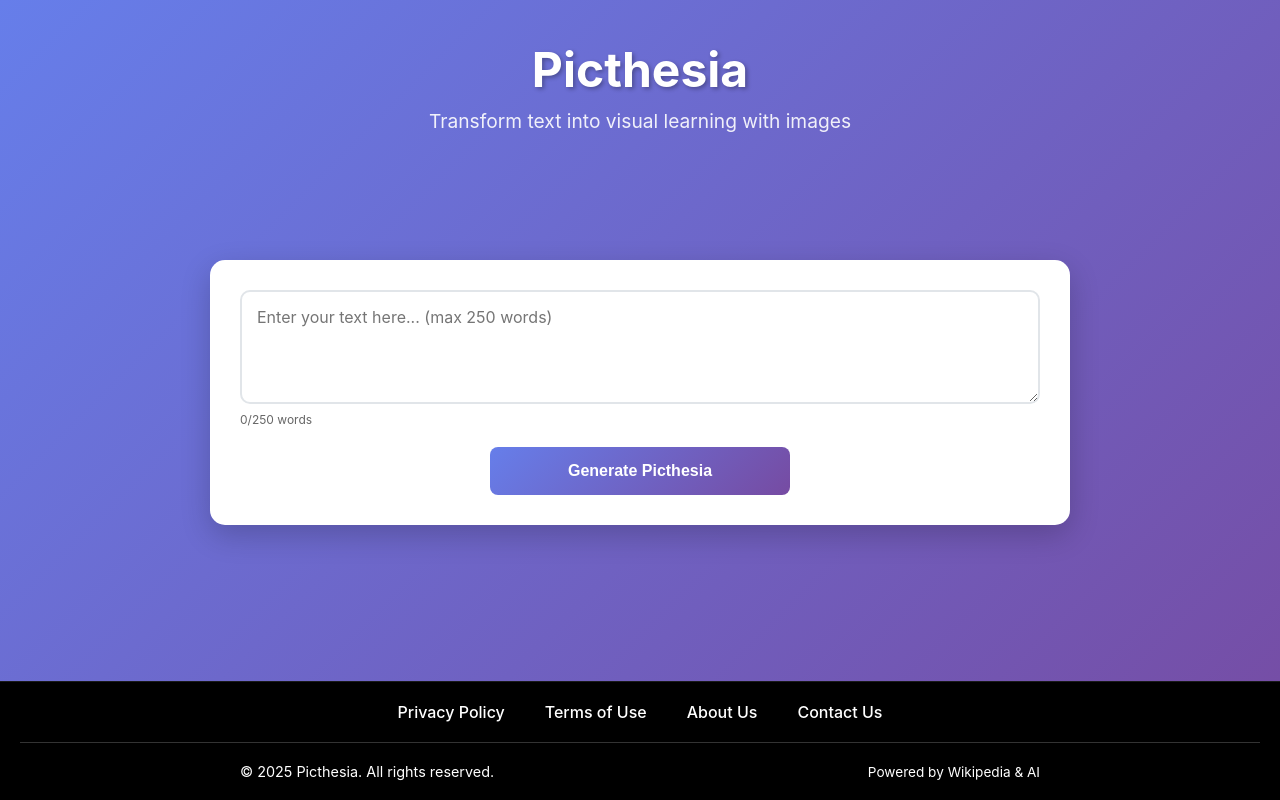
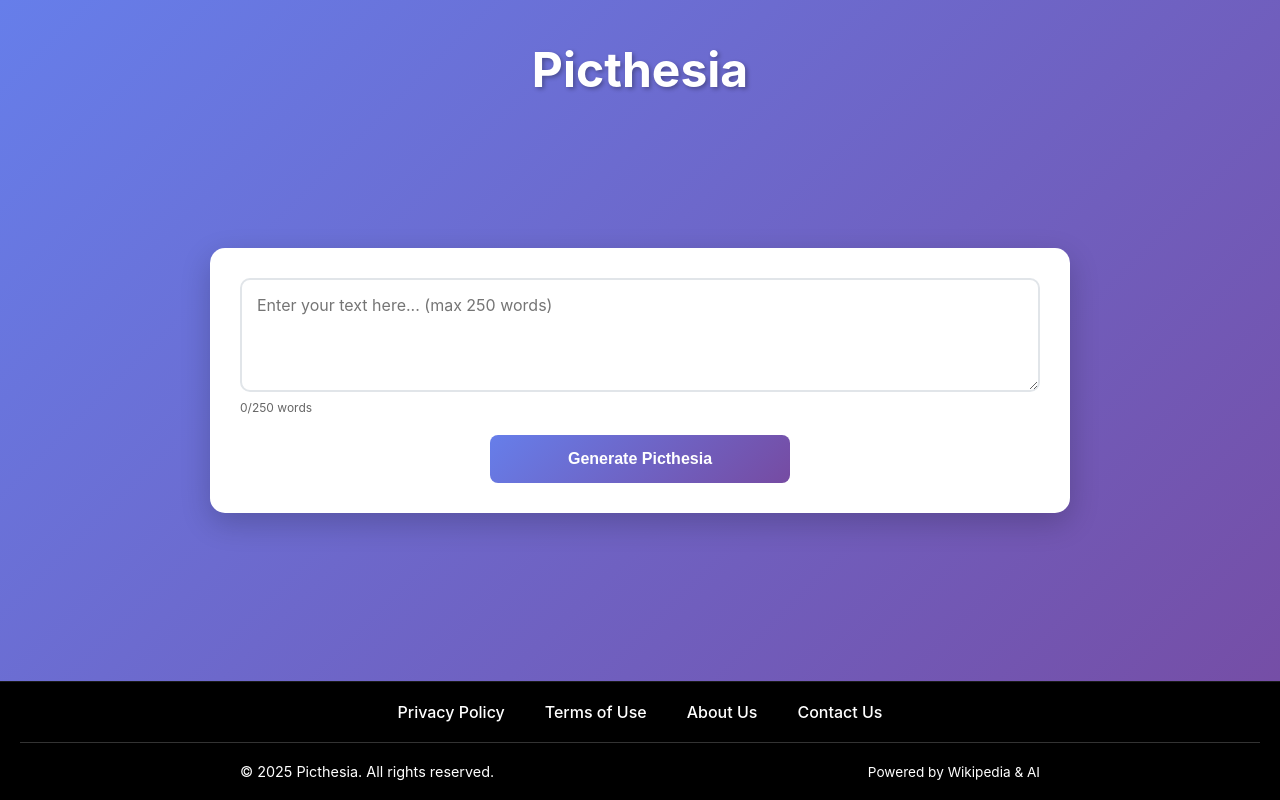
Before and after one commit to shin-noda/picthesia, a React (Vite) app: page / in a window 1280 px wide. Built offline with nearby package versions, Linux system fonts and the light colour scheme.

Commit message:
Made the header clickable.

```diff
--- a/src/components/app/App.css
+++ b/src/components/app/App.css
@@ -26,30 +26,6 @@ html, body {
   position: relative;
 }
 
-/* Header */
-.app-header {
-  text-align: center;
-  margin-bottom: 40px;
-  color: white;
-  width: 100%;
-  max-width: 800px;
-  padding: 40px 20px 0 20px;
-}
-
-.app-header h1 {
-  font-size: clamp(2rem, 8vw, 3rem);
-  margin-bottom: 10px;
-  font-weight: 700;
-  text-shadow: 2px 2px 4px rgba(0,0,0,0.3);
-}
-
-.app-header p {
-  font-size: clamp(1rem, 4vw, 1.2rem);
-  margin: 0;
-  opacity: 0.9;
-  padding: 0 20px;
-}
-
 /* Main Content */
 .app-main {
   width: 100%;
@@ -61,15 +37,6 @@ html, body {
   margin-bottom: 0;
 }
 
-/* Responsive Design */
-@media (max-width: 768px) {
-  .app-header { margin-bottom: 30px; }
-}
-
-@media (max-width: 480px) {
-  .app-header { margin-bottom: 20px; }
-}
-
 /* Wider screens */
 @media (min-width: 1200px) { .app-main { max-width: 900px; } }
 @media (min-width: 1600px) { .app-main { max-width: 1000px; } }
--- a/src/components/app/App.tsx
+++ b/src/components/app/App.tsx
@@ -1,63 +1,28 @@
-import React, { useState, useEffect } from 'react';
-import { BrowserRouter as Router, Routes, Route, useLocation } from 'react-router-dom';
-import TextForm from '../textForm/TextForm';
-import ProcessedText from '../processedText/ProcessedText';
-import Footer from '../footer/Footer';
+import React from 'react';
+import { BrowserRouter as Router, Routes, Route } from 'react-router-dom';
+import Home from '../../pages/Home';
 import Privacy from '../../pages/Privacy';
 import Terms from '../../pages/Terms';
 import About from '../../pages/About';
 import Contact from '../../pages/Contact';
+import Footer from '../footer/Footer';
 import './App.css';
 
-// Keep Home simple — no need for useLocation inside it anymore
-const Home: React.FC<{ submittedText: string; onSubmit: (text: string) => void }> = ({ submittedText, onSubmit }) => {
+const App: React.FC = () => {
   return (
-    <>
-      <header className="app-header">
-        <h1>Picthesia</h1>
-        <p>Transform text into visual learning with images</p>
-      </header>
-      <main className="app-main">
-        <TextForm onSubmit={onSubmit} />
-        <ProcessedText text={submittedText} />
-      </main>
-    </>
-  );
-};
-
-const AppContent: React.FC = () => {
-  const location = useLocation();
-  const [submittedText, setSubmittedText] = useState<string>('');
-
-  const handleTextSubmit = (text: string) => {
-    setSubmittedText(text);
-  };
-
-  // Clear submittedText whenever the route changes away from home
-  useEffect(() => {
-    if (location.pathname !== '/') {
-      setSubmittedText('');
-    }
-  }, [location.pathname]);
-
-  return (
+    <Router>
+      <div className="app">
         <Routes>
-      <Route path="/" element={<Home submittedText={submittedText} onSubmit={handleTextSubmit} />} />
+          <Route path="/" element={<Home />} />
           <Route path="/privacy" element={<Privacy />} />
           <Route path="/terms" element={<Terms />} />
           <Route path="/about" element={<About />} />
           <Route path="/contact" element={<Contact />} />
         </Routes>
-  );
-};
-
-const App: React.FC = () => (
-  <Router>
-    <div className="app">
-      <AppContent />
         <Footer />
       </div>
     </Router>
   );
+};
 
 export default App;
--- /dev/null
+++ b/src/components/header/Header.css
@@ -0,0 +1,38 @@
+.app-header {
+  text-align: center;
+  margin-bottom: 40px;
+  color: white;
+  width: 100%;
+  max-width: 800px;
+  padding: 40px 20px 0 20px;
+}
+
+.app-header h1 {
+  font-size: clamp(2rem, 8vw, 3rem);
+  margin-bottom: 10px;
+  font-weight: 700;
+  text-shadow: 2px 2px 4px rgba(0,0,0,0.3);
+}
+
+.app-header p {
+  font-size: clamp(1rem, 4vw, 1.2rem);
+  margin: 0;
+  opacity: 0.9;
+  padding: 0 20px;
+}
+
+.header-link {
+  text-decoration: none;   /* removes underline */
+  color: inherit;          /* keeps the white text */
+  display: inline-block;   /* ensures click area matches text */
+  cursor: pointer;
+}
+
+/* Responsive */
+@media (max-width: 768px) {
+  .app-header { margin-bottom: 30px; }
+}
+
+@media (max-width: 480px) {
+  .app-header { margin-bottom: 20px; }
+}
--- /dev/null
+++ b/src/components/header/Header.tsx
@@ -0,0 +1,21 @@
+import React from 'react';
+import { Link } from 'react-router-dom';
+import './Header.css';
+
+interface HeaderProps {
+  onClick?: () => void;
+}
+
+const Header: React.FC<HeaderProps> = ({ onClick }) => {
+  return (
+    <header className="app-header">
+      <h1>
+        <Link to="/" className="header-link" onClick={onClick}>
+          Picthesia
+        </Link>
+      </h1>
+    </header>
+  );
+};
+
+export default Header;
--- a/src/components/textForm/TextForm.tsx
+++ b/src/components/textForm/TextForm.tsx
@@ -1,14 +1,21 @@
-import React, { useState } from 'react';
+import React, { useState, useEffect } from 'react';
 import './TextForm.css';
 
 interface TextFormProps {
   onSubmit: (text: string) => void;
+  // prop to reset the form when it changes
+  resetKey?: number;
 }
 
 const MAX_WORDS = 250;
 
-const TextForm: React.FC<TextFormProps> = ({ onSubmit }) => {
+const TextForm: React.FC<TextFormProps> = ({ onSubmit, resetKey }) => {
   const [text, setText] = useState('');
+
+  // whenever resetKey changes, clear the input
+  useEffect(() => {
+    setText('');
+  }, [resetKey]);
 
   const handleChange = (e: React.ChangeEvent<HTMLTextAreaElement>) => {
     const inputText = e.target.value;
--- /dev/null
+++ b/src/pages/Home.tsx
@@ -0,0 +1,39 @@
+import React, { useState, useEffect } from 'react';
+import { useLocation } from 'react-router-dom';
+import Header from '../components/header/Header';
+import TextForm from '../components/textForm/TextForm';
+import ProcessedText from '../components/processedText/ProcessedText';
+
+const Home: React.FC = () => {
+  const location = useLocation();
+  const [submittedText, setSubmittedText] = useState('');
+  const [resetCounter, setResetCounter] = useState(0);
+
+  const handleTextSubmit = (text: string) => {
+    setSubmittedText(text);
+  };
+
+  const handleHeaderClick = () => {
+    setSubmittedText('');
+    setResetCounter((prev) => prev + 1);
+  };
+
+  useEffect(() => {
+    if (location.pathname !== '/') {
+      setSubmittedText('');
+      setResetCounter((prev) => prev + 1);
+    }
+  }, [location.pathname]);
+
+  return (
+    <>
+      <Header onClick={handleHeaderClick} />
+      <main className="app-main">
+        <TextForm onSubmit={handleTextSubmit} resetKey={resetCounter} />
+        <ProcessedText text={submittedText} />
+      </main>
+    </>
+  );
+};
+
+export default Home;
```
Lines whose indentation alone changed are shown as unchanged.
